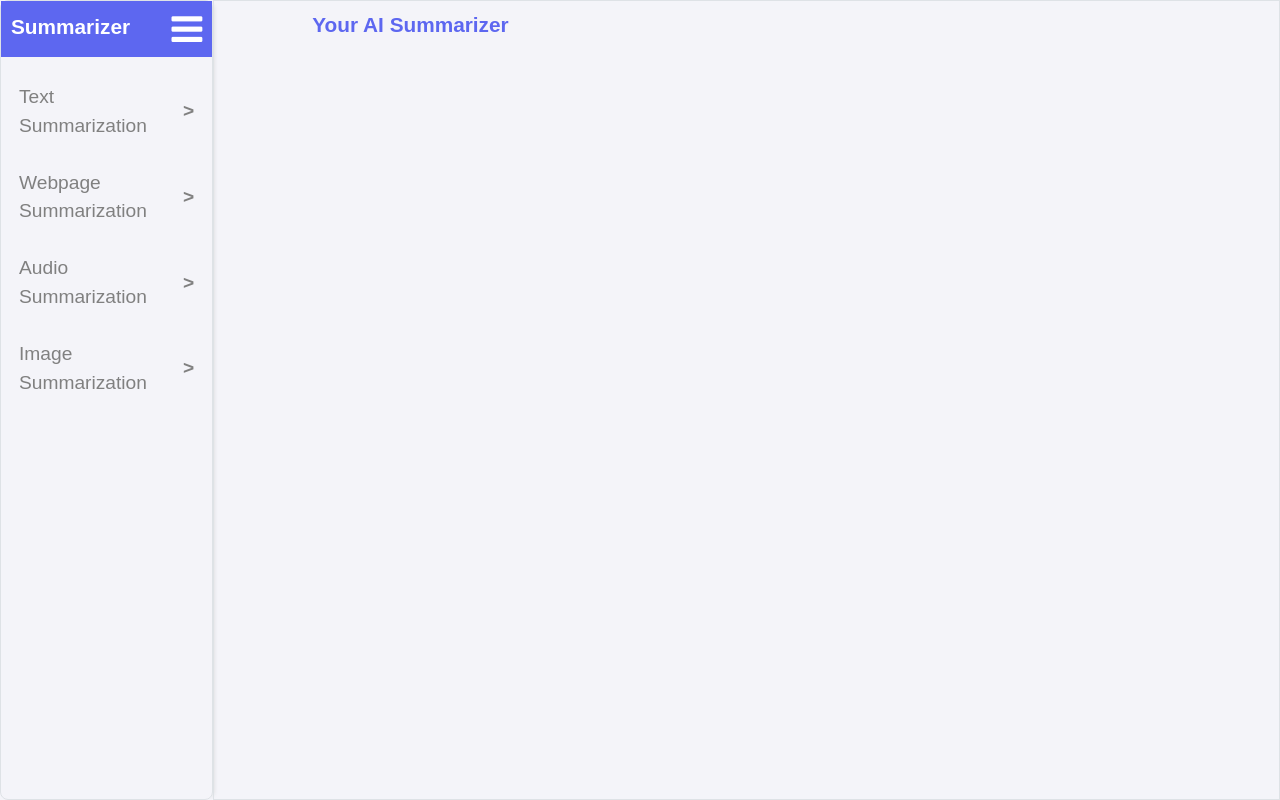
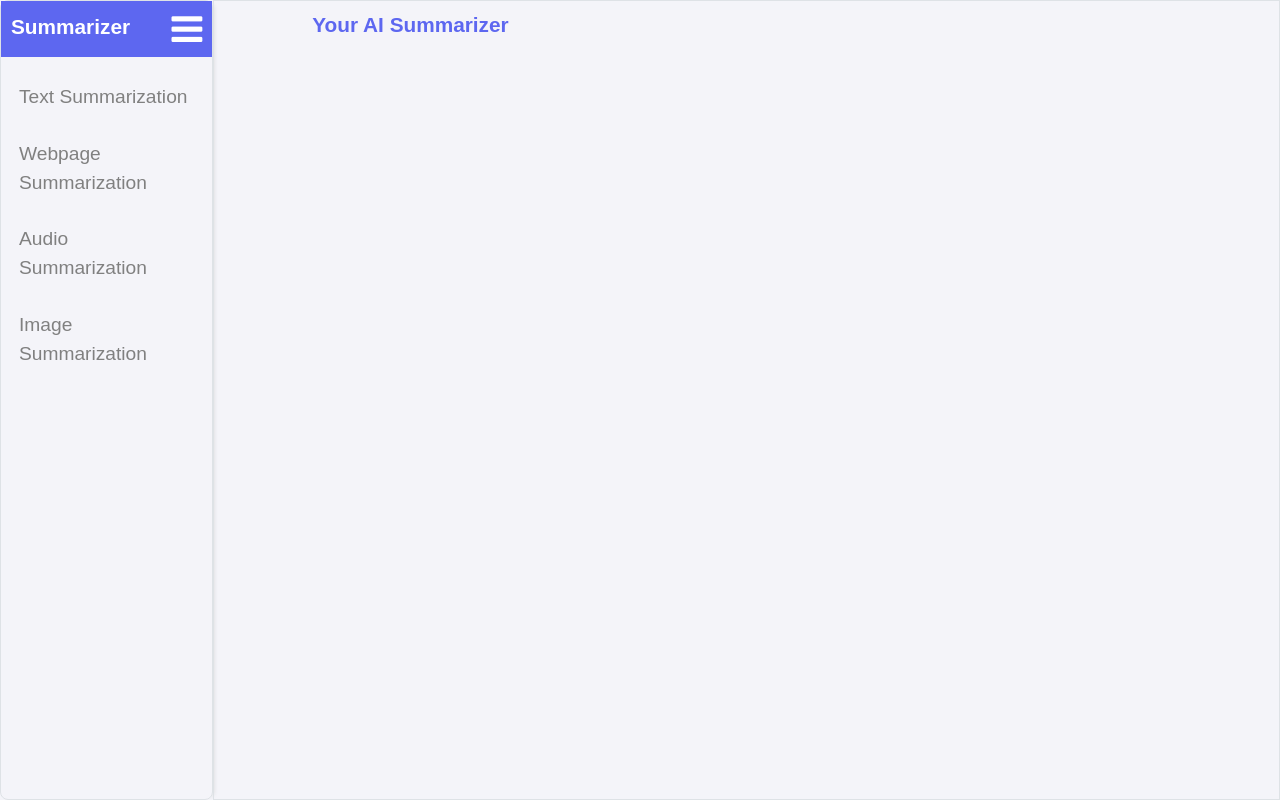
Before and after one commit to Pooja-789/AI-ThinkBot, a website: page public/index.html in a window 1280 px wide. Drawn offline with nearby package versions, Linux system fonts and the light colour scheme.

Commit message:
removed the > symbol for menu options

```diff
--- a/public/index.html
+++ b/public/index.html
@@ -28,13 +28,13 @@
 
                     <div id="menu" class="my-3" >
                         <li id="textContentMenu" class="list-group-item menu-item mb-2" data-option="text">Text
-                            Summarization <span class="menu-icon">&gt;</span></li>
+                            Summarization </li>
                         <li id="webpageContentMenu" class="list-group-item menu-item mb-2" data-option="webpage">Webpage
-                            Summarization <span class="menu-icon">&gt;</span></li>
+                            Summarization </li>
                         <li id="audioContentMenu" class="list-group-item menu-item mb-2" data-option="audio">Audio
-                            Summarization <span class="menu-icon">&gt;</span></li>
+                            Summarization </li>
                         <li id="imageContentMenu" class="list-group-item menu-item mb-2" data-option="image">Image
-                            Summarization <span class="menu-icon">&gt;</span></li>
+                            Summarization </li>
                         </ul>
                     </div>
                 </div>
```
